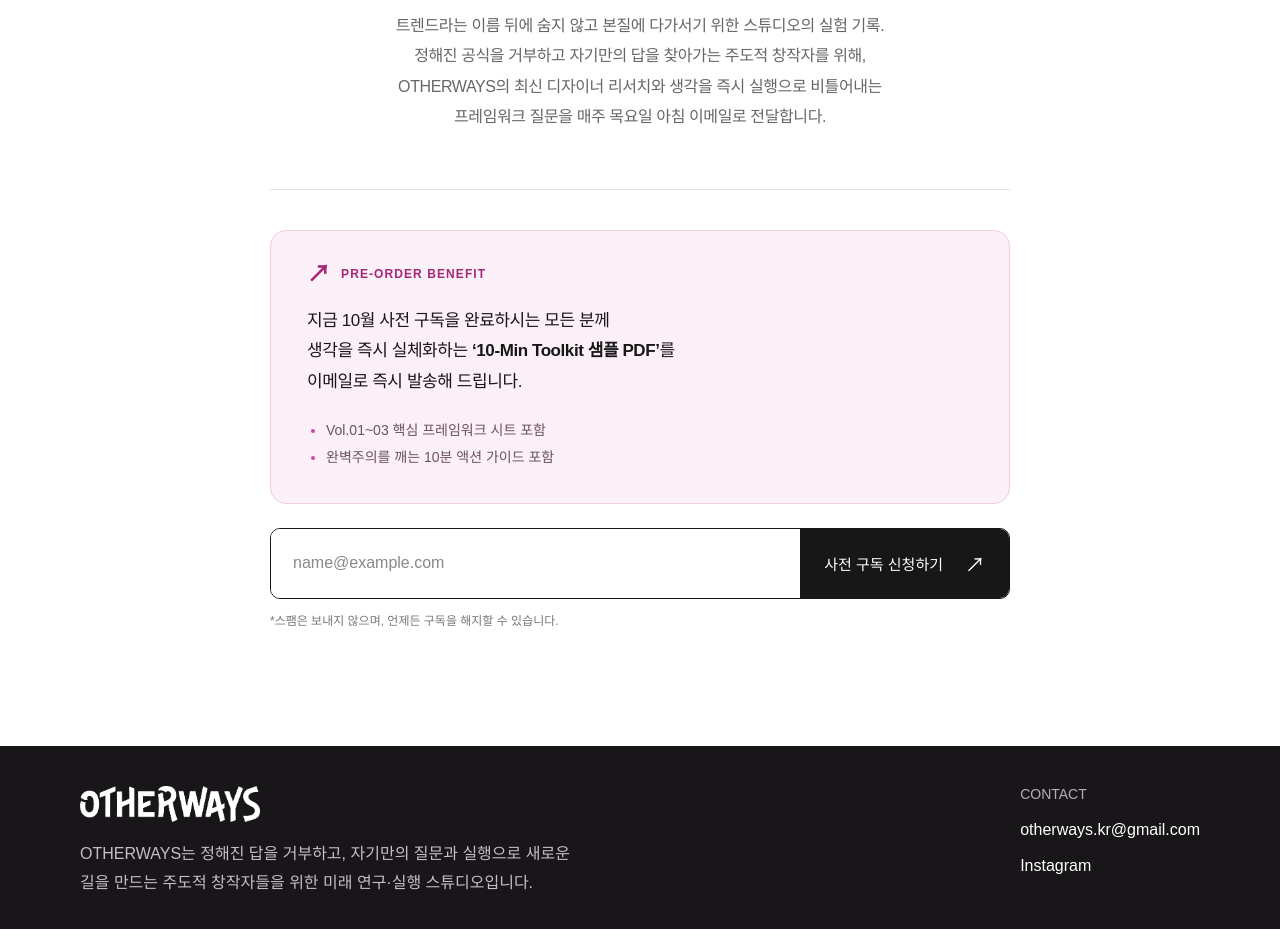
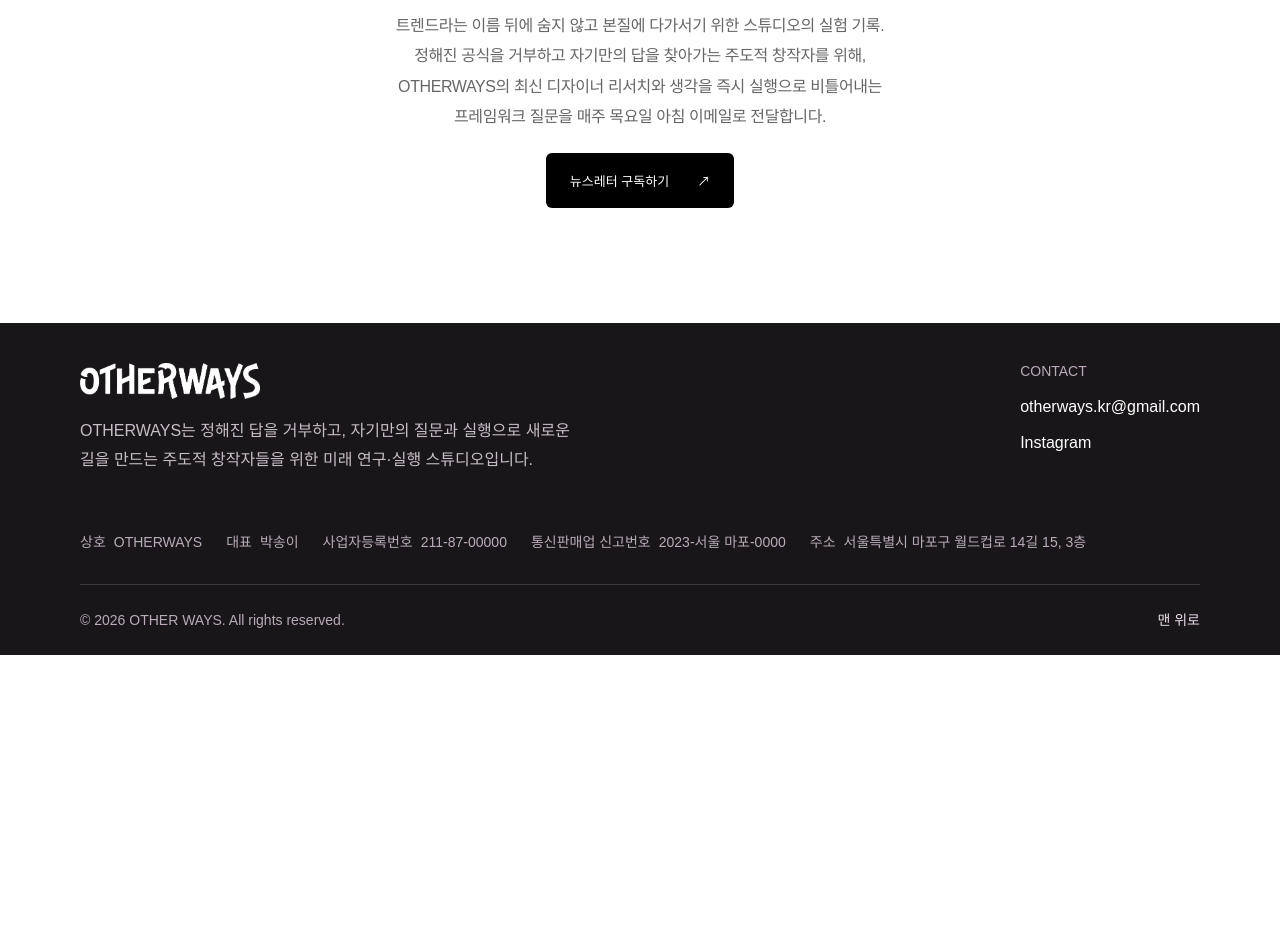
Before and after one commit to songye38/otherways_web, a React (Vite) app: page / in a window 1280 px wide. Shown: the part 4640-5569 px from the top of the page. After the commit the page ends 5295 px from the top, so only its background shows below. Built offline with nearby package versions, Linux system fonts and the light colour scheme.

Commit message:
whatwesay 뉴스레터 사전 구독 이벤트 혜택 삭제하고 일반 구독 신청 폼페이지로 연결

```diff
--- a/src/components/WhiteFlight/WhiteFlight.module.css
+++ b/src/components/WhiteFlight/WhiteFlight.module.css
@@ -13,6 +13,7 @@
 .controls button:hover { background: #ffffff1a; }
 .controls button:focus-visible, .field input:focus-visible { outline: 2px solid white; outline-offset: 5px; }
 .root { container-type: inline-size; }
+
 @container (max-width: 600px) {
   .caption { top: 20px; left: 20px; }
   .controls { bottom: 16px; padding: 14px; gap: 14px; flex-wrap: wrap; width: calc(100% - 32px); }
--- a/src/components/landingpage/WhatWeSay.jsx
+++ b/src/components/landingpage/WhatWeSay.jsx
@@ -52,36 +52,24 @@
         </header>
 
         <div className={styles.signup}>
-          <aside className={styles.benefit} aria-labelledby={`${id}-benefit`}>
-            <p id={`${id}-benefit`} className={styles.benefitLabel}><span aria-hidden="true">↗</span> PRE-ORDER BENEFIT</p>
-            <p className={styles.benefitCopy}>
-              지금 10월 사전 구독을 완료하시는 모든 분께<br />
-              생각을 즉시 실체화하는 <strong>‘10-Min Toolkit 샘플 PDF’</strong>를<br />
-              이메일로 즉시 발송해 드립니다.
-            </p>
-            <ul className={styles.includes}>
-              <li>Vol.01~03 핵심 프레임워크 시트 포함</li>
-              <li>완벽주의를 깨는 10분 액션 가이드 포함</li>
-            </ul>
-          </aside>
+          <aside className={styles.subscribe}>
+            <div>
 
-          <form onSubmit={submit} className={styles.form} aria-busy={status === 'loading'}>
-            <label htmlFor={`${id}-email`} className={styles.visuallyHidden}>구독할 이메일 주소</label>
-            <div className={styles.inputRow}>
-              <input id={`${id}-email`} type="email" name="email" autoComplete="email" required
-                placeholder="name@example.com" value={email}
-                aria-describedby={`${id}-note ${id}-message`}
-                disabled={status === 'loading' || status === 'success'}
-                onChange={event => { setEmail(event.target.value); if (status === 'error') { setStatus('idle'); setMessage(''); } }} />
-              <button type="submit" disabled={status === 'loading' || status === 'success'}>
-                {status === 'loading' ? '신청 중…' : status === 'success' ? '구독 신청 완료 ✓' : '사전 구독 신청하기'}
-                {status !== 'success' && <span aria-hidden="true">↗</span>}
-              </button>
+              <a href="https://makeways.stibee.com/subscribe" target="_blank" rel="noopener noreferrer">뉴스레터 구독하기 <span aria-hidden="true">↗</span></a>
             </div>
-            <p id={`${id}-note`} className={styles.note}>*스팸은 보내지 않으며, 언제든 구독을 해지할 수 있습니다.</p>
-            <p id={`${id}-message`} className={`${styles.message} ${status === 'error' ? styles.error : ''}`}
-              role="status" aria-live="polite" aria-atomic="true">{message}</p>
-          </form>
+            </aside>
+          {/* <a
+            href="https://실제-뉴스레터-구독주소"
+            className={styles.subscribeButton}
+            target="_blank"
+            rel="noopener noreferrer"
+          >
+            뉴스레터 구독하기
+            <span aria-hidden="true">↗</span>
+            <span className={styles.visuallyHidden}>
+              (새 탭에서 열림)
+            </span>
+          </a> */}
         </div>
       </div>
     </section>
--- a/src/components/landingpage/WhatWeSay.module.css
+++ b/src/components/landingpage/WhatWeSay.module.css
@@ -16,7 +16,13 @@
 .subtitle { margin: 28px 0 0; font-size: clamp(18px, 2vw, 24px); line-height: 1.6; font-weight: 500; letter-spacing: -.035em; word-break: keep-all; }
 .body { margin: 24px auto 0; max-width: 760px; font-size: 16px; line-height: 1.9; color: #666; letter-spacing: -.025em; word-break: keep-all; overflow-wrap: anywhere; }
 .mobileBreak { display: none; }
-.signup { margin: 56px auto 0; max-width: 740px; border-top: 1px solid #e3e3e3; padding-top: 40px; }
+.signup {
+  margin: 0px auto 0;
+  max-width: 740px;
+  padding-top: 20px;
+  display: flex;
+  justify-content: center;
+}
 .benefit { padding: 32px 36px; background: #fbf0f7; border: 1px solid #edcfe1; border-radius: 16px; }
 .benefitLabel { margin: 0 0 20px; color: #a62775; font-size: 12px; font-weight: 600; letter-spacing: .09em; display: flex; align-items: center; gap: 10px; }
 .benefitLabel span { font-size: 23px; line-height: 1; }
@@ -39,6 +45,14 @@
 .message:empty { display: none; }
 .error { color: #a0253d; }
 .visuallyHidden { position: absolute; width: 1px; height: 1px; padding: 0; margin: -1px; overflow: hidden; clip-path: inset(50%); white-space: nowrap; border: 0; }
+
+.subscribe > p { font-size:10px; color:var(--pink); letter-spacing:.08em; margin:0 0 24px; }
+.subscribe > div { display:flex; align-items:flex-end; justify-content:space-between; gap:24px; flex-wrap:wrap; }
+.subscribe h2 { font-size:clamp(28px,3vw,40px); font-weight:500; line-height:1.4; letter-spacing:-.04em; margin:0; }
+.subscribe a { display:flex; align-items:center; gap:28px; padding:18px 24px; background:black; color:#fff; border-radius:6px; text-decoration:none; font-size:13px; }
+.subscribe a:hover { background:#a03578; }
+
+
 @media (max-width: 640px) {
   .mobileBreak { display: initial; }
   .body br { display: none; }
```
